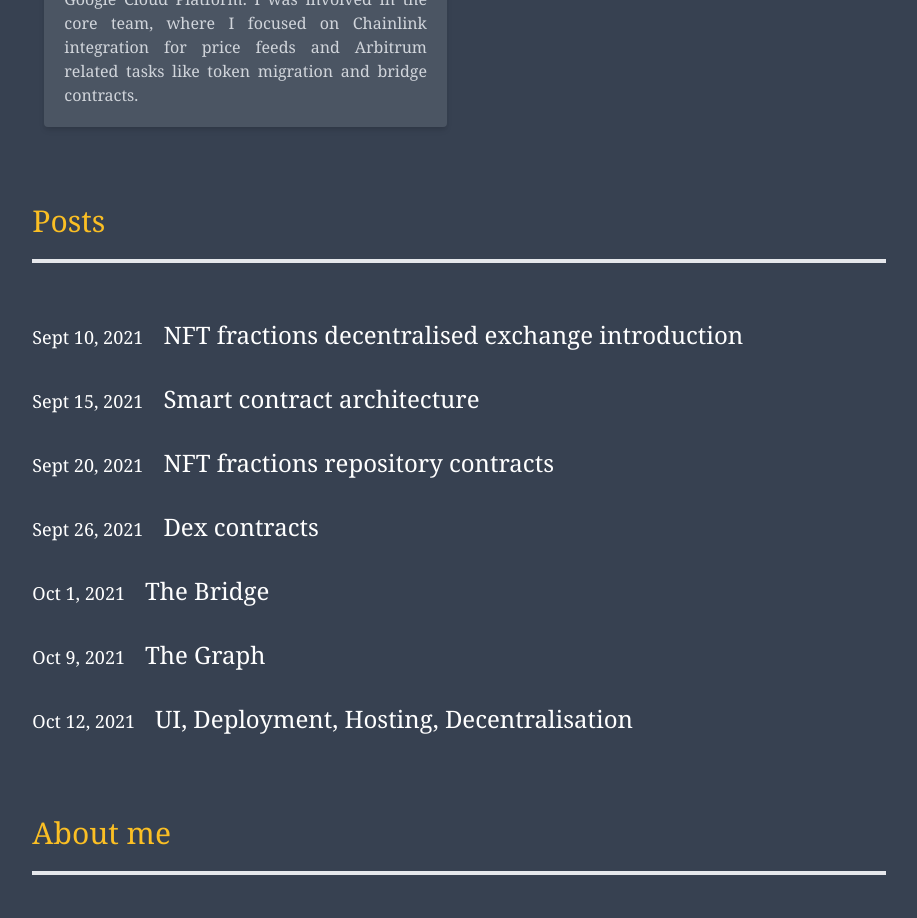
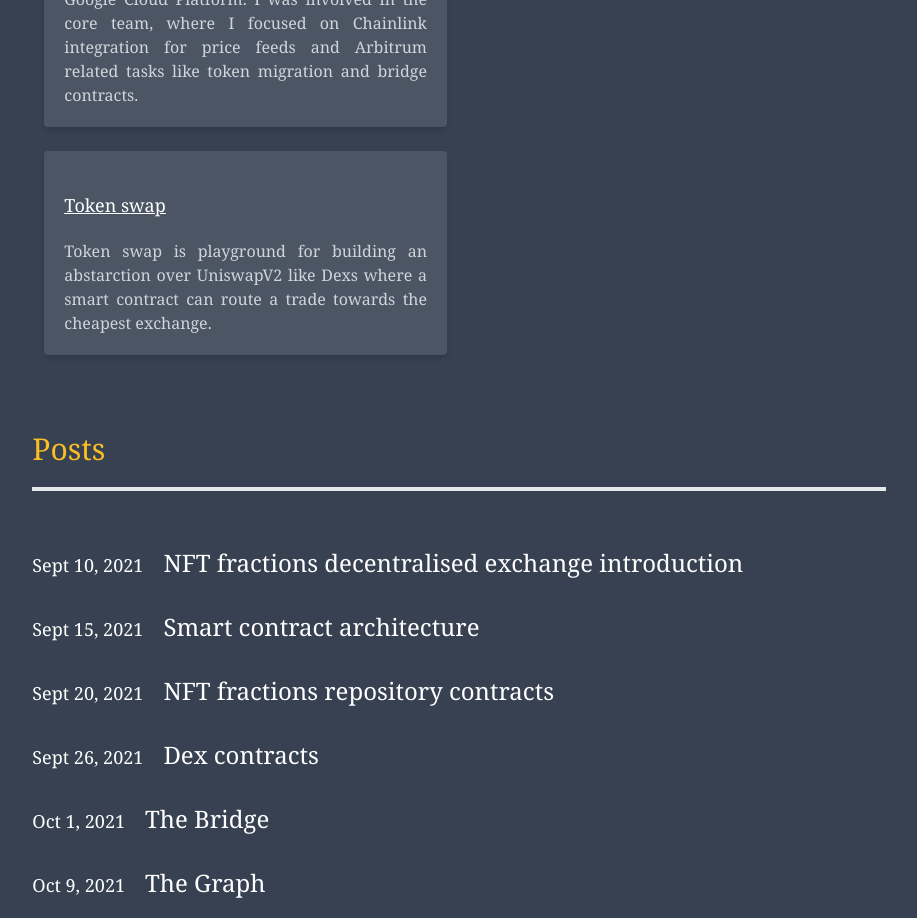
Before and after one commit to szmizorsz/personal-webpage, a React (Create React App) app: page / in a window 1280 px wide. Shown: the part 1720-2638 px from the top of the page, without its empty margins (181-1098 px from the left). Built offline with nearby package versions, Linux system fonts and the light colour scheme.

Commit message:
Adjustments + TokenSwap project

```diff
--- a/public/index.html
+++ b/public/index.html
@@ -6,7 +6,7 @@
   <link rel="icon" href="%PUBLIC_URL%/favicon.ico" />
   <meta name="viewport" content="width=device-width, initial-scale=1" />
   <meta name="theme-color" content="#000000" />
-  <meta name="description" content="Web site created using create-react-app" />
+  <meta name="description" content="Szabolcs Szentes's personal site" />
   <link rel="apple-touch-icon" href="%PUBLIC_URL%/logo192.png" />
   <!--
       manifest.json provides metadata used when your web app is installed on a
--- a/src/components/Projects.js
+++ b/src/components/Projects.js
@@ -54,7 +54,7 @@ function Projects() {
         },
         {
             title: "Moonwolf.io",
-            link: "https://www.ethemerals.com/",
+            link: "https://moonwolf.io/",
             paragraphs: [
                 {
                     text: "Moonwolf is a project with a deflationary, store of value token and an ecosystem around it with monthly NFT sales. NFTs are high quality art works from Drippies built around wolf themes. \n" +
@@ -62,6 +62,15 @@ function Projects() {
                 },
                 {
                     text: "I helped this project during its early stages with some proof of concept tasks. I created NFT repositories and farming possibilities."
+                }
+            ]
+        },
+        {
+            title: "Token swap",
+            link: "https://github.com/szmizorsz/token-swap",
+            paragraphs: [
+                {
+                    text: "Token swap is playground for building an abstarction over UniswapV2 like Dexs where a smart contract can route a trade towards the cheapest exchange."
                 }
             ]
         }
--- a/src/components/Summary.js
+++ b/src/components/Summary.js
@@ -17,7 +17,7 @@ function Summary() {
                 </div>
             </div>
             <div class="col-span-2 flex justify-center">
-                <img src={profile_pic} alt="profile picture" width="300"></img>
+                <img src={profile_pic} alt="profile" width="300"></img>
             </div>
             <div class="col-span-1"></div>
         </div>
```
